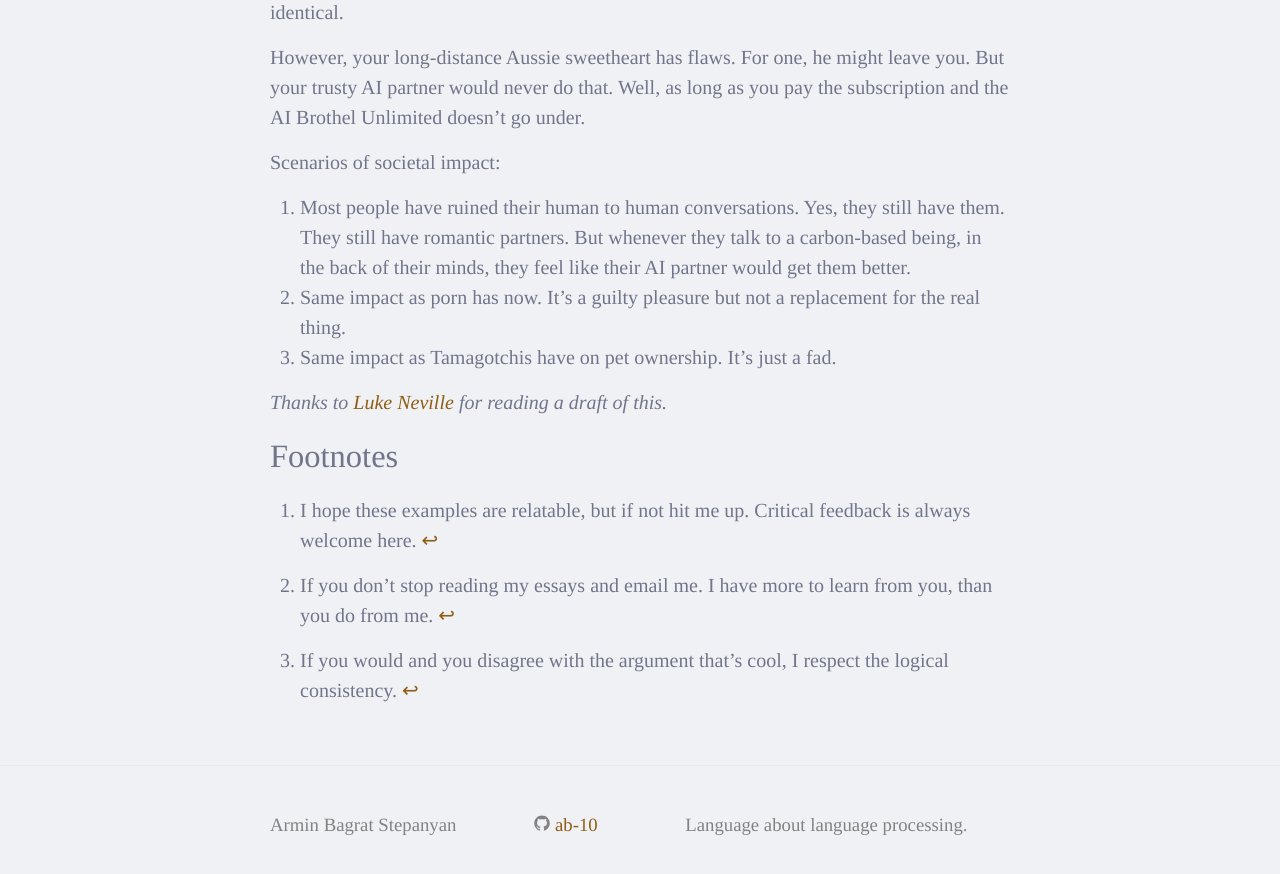
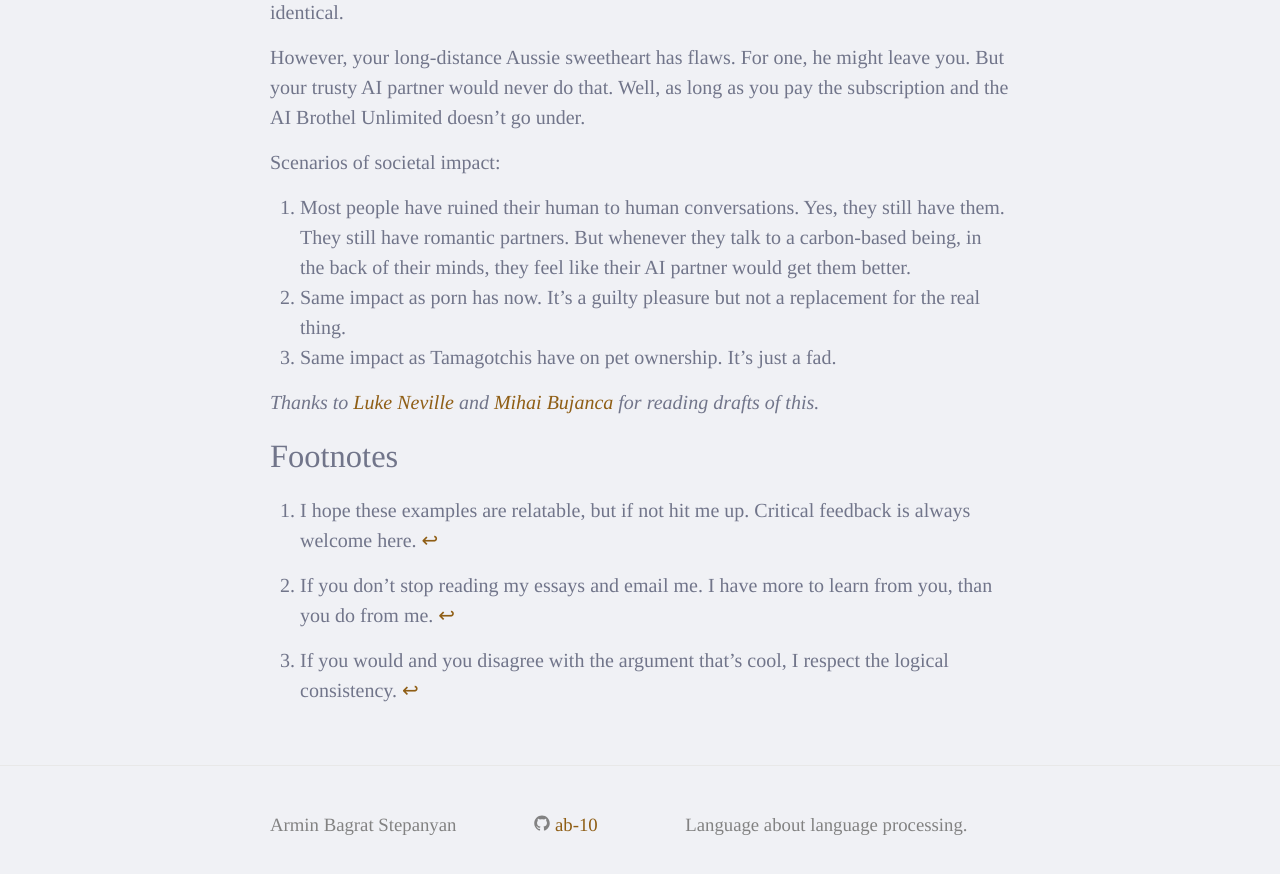
Before and after one commit to ab-10/ab-10.github.io, a Jekyll site: the page built from _posts/2024-02-03-ailuv.md, in a window 1280 px wide and 900 px high, scrolled down 4109 px. Shown: the top 874 px of the window. Built offline with Jekyll 4.4.1, drawn with Linux system fonts in a browser that asks for light colours.

Commit message:
Thank Mihai

```diff
--- a/_posts/2024-02-03-ailuv.md
+++ b/_posts/2024-02-03-ailuv.md
@@ -152,7 +152,7 @@ Scenarios of societal impact:
 3. Same impact as Tamagotchis have on pet ownership.
    It's just a fad.
 
-_Thanks to [Luke Neville](lukeneville.com) for reading a draft of this._
+_Thanks to [Luke Neville](lukeneville.com) and [Mihai Bujanca](twitter.com/mihaibujanca) for reading drafts of this._
 
 
 ## Footnotes
```
